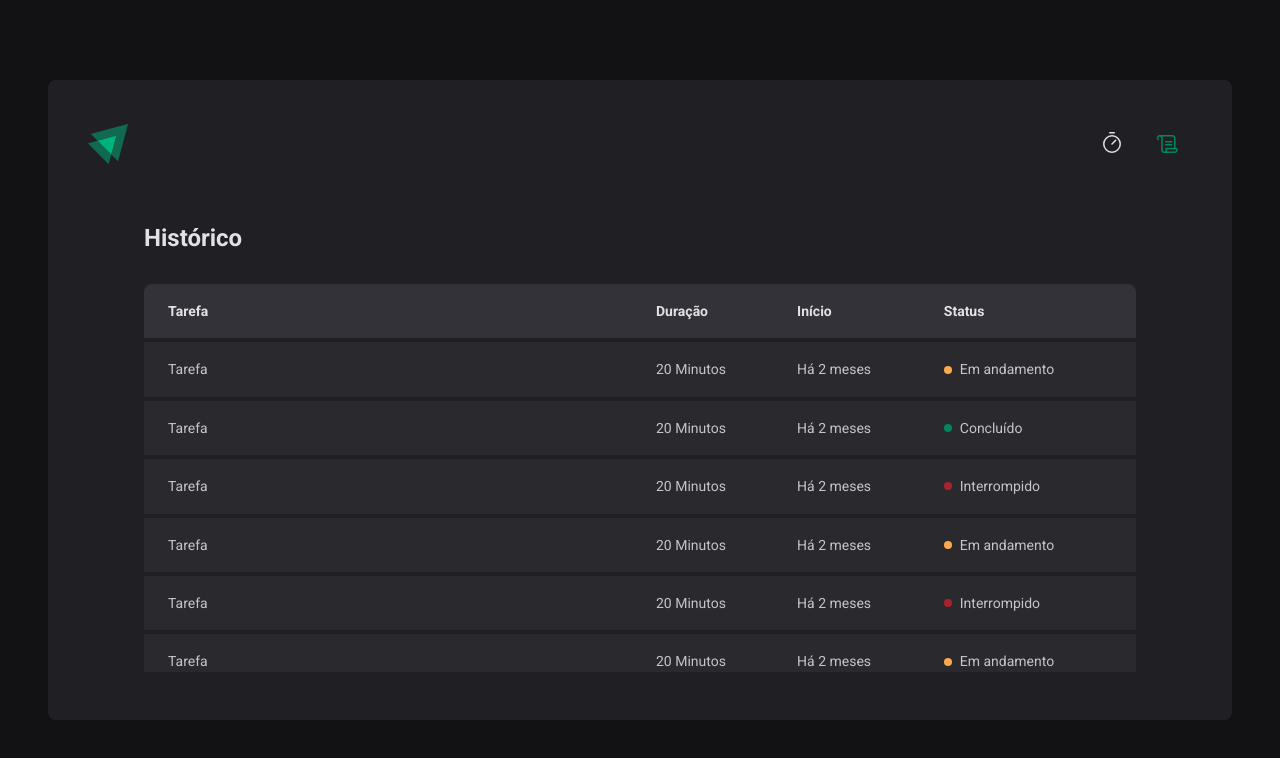
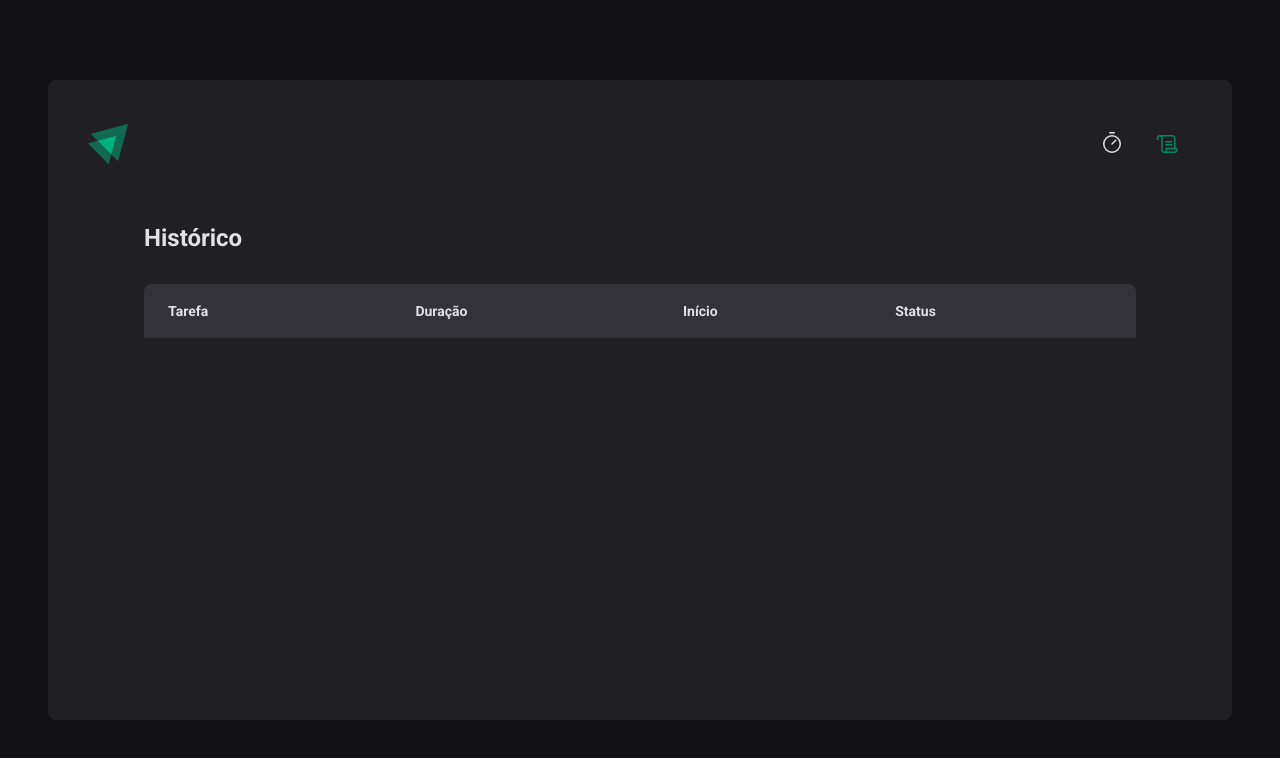
Before and after one commit to Kaique790/react-projects, a React (Vite) app: page /History in a window 1280 px wide. Shown: the top 758 px of the page. Built offline with nearby package versions, Linux system fonts and the light colour scheme.

Commit message:
History - completed

```diff
--- a/src/App.tsx
+++ b/src/App.tsx
@@ -3,11 +3,14 @@
 import { GlobalStyle } from "./styles/global";
 import { BrowserRouter } from "react-router-dom";
 import { Router } from "./Router";
+import { CyclesContextProvider } from "./contexts/CyclesContext";
 function App() {
   return (
     <ThemeProvider theme={defaultTheme}>
       <BrowserRouter>
-        <Router />
+        <CyclesContextProvider>
+          <Router />
+        </CyclesContextProvider>
       </BrowserRouter>
       <GlobalStyle />
     </ThemeProvider>
--- /dev/null
+++ b/src/contexts/CyclesContext.tsx
@@ -0,0 +1,105 @@
+import { createContext, ReactNode, useState } from "react";
+
+interface Cycle {
+  id: string;
+  task: string;
+  minutesAmount: number;
+  startDate: Date;
+  interruptDate?: Date;
+  finishedDate?: Date;
+}
+
+interface CreateCycleData {
+  task: string;
+  minutesAmount: number;
+}
+
+interface CyclesContextType {
+  cycles: Cycle[];
+  activeCycle: Cycle | undefined;
+  activeCycleId: string | null;
+  amountSecondsPassed: number;
+
+  markCurrentAsFinished: () => void;
+  setSecondsPassed: (seconds: number) => void;
+  createNewCycle: (data: CreateCycleData) => void;
+  interruptCurrentCycle: () => void;
+}
+
+interface CyclesContextProviderProps {
+  children: ReactNode;
+}
+
+export const CyclesContext = createContext({} as CyclesContextType);
+
+export function CyclesContextProvider({
+  children,
+}: CyclesContextProviderProps) {
+  const [cycles, setCycles] = useState<Cycle[]>([]);
+  const [activeCycleId, setActiveCycleId] = useState<string | null>(null);
+  const [amountSecondsPassed, setAmountSecondsPassed] = useState(0);
+
+  const activeCycle = cycles.find((cycle) => cycle.id === activeCycleId);
+
+  function setSecondsPassed(seconds: number) {
+    setAmountSecondsPassed(seconds);
+  }
+
+  function markCurrentAsFinished() {
+    setCycles((state) =>
+      state.map((cycle) => {
+        if (cycle.id === activeCycleId) {
+          return { ...cycle, finishedDate: new Date() };
+        } else {
+          return cycle;
+        }
+      })
+    );
+  }
+
+  function interruptCurrentCycle() {
+    setCycles((state) =>
+      state.map((cycle) => {
+        if (cycle.id === activeCycleId) {
+          return { ...cycle, interruptDate: new Date() };
+        }
+
+        return cycle;
+      })
+    );
+
+    setActiveCycleId(null);
+  }
+
+  function createNewCycle(data: CreateCycleData) {
+    const id = String(new Date().getTime());
+
+    const newCycle: Cycle = {
+      id,
+      task: data.task,
+      minutesAmount: data.minutesAmount,
+      startDate: new Date(),
+    };
+
+    setCycles((state) => [...state, newCycle]);
+    setAmountSecondsPassed(0);
+    setActiveCycleId(id);
+  }
+
+  return (
+    <CyclesContext.Provider
+      value={{
+        cycles,
+        activeCycle,
+        activeCycleId,
+        amountSecondsPassed,
+        setSecondsPassed,
+        markCurrentAsFinished,
+        createNewCycle,
+        interruptCurrentCycle,
+      }}
+    >
+      {children}
+    </CyclesContext.Provider>
+  );
+}
--- a/src/pages/History/index.tsx
+++ b/src/pages/History/index.tsx
@@ -1,6 +1,12 @@
+import { useContext } from "react";
 import { HistoryContainer, HistoryList, Status } from "./styles";
+import { CyclesContext } from "../../contexts/CyclesContext";
+import { formatDistanceToNow } from "date-fns";
+import { ptBR } from "date-fns/locale/pt-BR";
 
 export function History() {
+  const { cycles } = useContext(CyclesContext);
+
   return (
     <HistoryContainer>
       <h1>Histórico</h1>
@@ -17,62 +23,33 @@
           </thead>
 
           <tbody>
-            <tr>
-              <td>Tarefa</td>
-              <td>20 Minutos</td>
-              <td>Há 2 meses</td>
-              <td>
-                <Status statusColor="yellow">Em andamento</Status>
-              </td>
-            </tr>
-            <tr>
-              <td>Tarefa</td>
-              <td>20 Minutos</td>
-              <td>Há 2 meses</td>
-              <td>
-                <Status statusColor="green">Concluído</Status>
-              </td>
-            </tr>
-            <tr>
-              <td>Tarefa</td>
-              <td>20 Minutos</td>
-              <td>Há 2 meses</td>
-              <td>
-                <Status statusColor="red">Interrompido</Status>
-              </td>
-            </tr>
-            <tr>
-              <td>Tarefa</td>
-              <td>20 Minutos</td>
-              <td>Há 2 meses</td>
-              <td>
-                <Status statusColor="yellow">Em andamento</Status>
-              </td>
-            </tr>
-            <tr>
-              <td>Tarefa</td>
-              <td>20 Minutos</td>
-              <td>Há 2 meses</td>
-              <td>
-                <Status statusColor="red">Interrompido</Status>
-              </td>
-            </tr>
-            <tr>
-              <td>Tarefa</td>
-              <td>20 Minutos</td>
-              <td>Há 2 meses</td>
-              <td>
-                <Status statusColor="yellow">Em andamento</Status>
-              </td>
-            </tr>
-            <tr>
-              <td>Tarefa</td>
-              <td>20 Minutos</td>
-              <td>Há 2 meses</td>
-              <td>
-                <Status statusColor="green">Concluído</Status>
-              </td>
-            </tr>
+            {cycles.map((cycle) => {
+              return (
+                <tr key={cycle.id}>
+                  <td>{cycle.task}</td>
+                  <td>{cycle.minutesAmount} minutos</td>
+                  <td>
+                    {formatDistanceToNow(cycle.startDate, {
+                      addSuffix: true,
+                      locale: ptBR,
+                    })}
+                  </td>
+                  <td>
+                    {cycle.finishedDate && (
+                      <Status statusColor="green">Finalizado</Status>
+                    )}
+
+                    {cycle.interruptDate && (
+                      <Status statusColor="red">Interrompido</Status>
+                    )}
+
+                    {!cycle.finishedDate && !cycle.interruptDate && (
+                      <Status statusColor="yellow">Em andamento</Status>
+                    )}
+                  </td>
+                </tr>
+              );
+            })}
           </tbody>
         </table>
       </HistoryList>
--- a/src/pages/Home/components/Countdown/index.tsx
+++ b/src/pages/Home/components/Countdown/index.tsx
@@ -1,7 +1,7 @@
 import { useContext, useEffect } from "react";
 import { CountdownContainer, Separator } from "./styles";
 import { differenceInSeconds } from "date-fns";
-import { CyclesContext } from "../..";
+import { CyclesContext } from "../../../../contexts/CyclesContext";
 
 export function Countdown() {
   const {
@@ -18,6 +18,7 @@
 
     let interval: number;
 
+    if (activeCycle) {
       interval = setInterval(() => {
         const secondsDifference = differenceInSeconds(
           new Date(),
@@ -32,6 +33,11 @@
           setSecondsPassed(secondsDifference);
         }
       }, 1000);
+    } else {
+      setSecondsPassed(0);
+    }
+
+    return () => clearInterval(interval);
   }, [activeCycle, totalSeconds, markCurrentAsFinished, setSecondsPassed]);
 
   const currentSeconds = activeCycle ? totalSeconds - amountSecondsPassed : 0;
@@ -45,6 +51,8 @@
   useEffect(() => {
     if (activeCycle) {
       document.title = `${minutes}:${seconds}`;
+    } else {
+      document.title = "Pomodoro Timer";
     }
   }, [minutes, seconds, activeCycle]);
 
--- a/src/pages/Home/components/NewCycleForm/index.tsx
+++ b/src/pages/Home/components/NewCycleForm/index.tsx
@@ -1,6 +1,6 @@
 import { FormContainer, MinutesAmountInput, TaskInput } from "./styles";
 import { useContext } from "react";
-import { CyclesContext } from "../..";
+import { CyclesContext } from "../../../../contexts/CyclesContext";
 import { useFormContext } from "react-hook-form";
 
 export function NewCycleForm() {
@@ -32,7 +32,7 @@
         placeholder="00"
         type="number"
         step={5}
-        min={1}
+        min={5}
         max={60}
         required
         disabled={!!activeCycle}
--- a/src/pages/Home/index.tsx
+++ b/src/pages/Home/index.tsx
@@ -1,5 +1,4 @@
 import { HandPalm, Play } from "phosphor-react";
-import { createContext, useState } from "react";
 import { NewCycleForm } from "./components/NewCycleForm";
 import { Countdown } from "./components/Countdown";
 import { FormProvider, useForm } from "react-hook-form";
@@ -11,43 +10,22 @@
   StartCountdownButton,
   StopCountdownButton,
 } from "./styles";
-
-interface Cycle {
-  id: string;
-  task: string;
-  minutesAmount: number;
-  startDate: Date;
-  interruptDate?: Date;
-  finishedDate?: Date;
-}
-
-interface CyclesContextType {
-  activeCycle: Cycle | undefined;
-  activeCycleId: string | null;
-  amountSecondsPassed: number;
-
-  markCurrentAsFinished: () => void;
-  setSecondsPassed: (seconds: number) => void;
-}
-
-export const CyclesContext = createContext({} as CyclesContextType);
+import { useContext } from "react";
+import { CyclesContext } from "../../contexts/CyclesContext";
 
 export function Home() {
-  const [cycles, setCycles] = useState<Cycle[]>([]);
-  const [activeCycleId, setActiveCycleId] = useState<string | null>(null);
-  const [amountSecondsPassed, setAmountSecondsPassed] = useState(0);
-
-  const activeCycle = cycles.find((cycle) => cycle.id === activeCycleId);
-
-  function setSecondsPassed(seconds: number) {
-    setAmountSecondsPassed(seconds);
-  }
+  const {
+    activeCycle,
+    interruptCurrentCycle,
+    createNewCycle,
+    setSecondsPassed,
+  } = useContext(CyclesContext);
 
   const newCycleFormValidationSchema = zod.object({
     task: zod.string().min(1, "Especifique uma tarefa!"),
     minutesAmount: zod
       .number()
-      .min(1, "O cíclo tem no mínimo 5 minutos.")
+      .min(5, "O cíclo tem no mínimo 5 minutos.")
       .max(60, "O ciclo tem no máximo 60 minutos."),
   });
 
@@ -57,53 +35,17 @@
     resolver: zodResolver(newCycleFormValidationSchema),
     defaultValues: {
       task: "",
-      minutesAmount: 1,
+      minutesAmount: 5,
     },
   });
 
   const { reset, handleSubmit, watch } = newCycleForm;
 
-  function markCurrentAsFinished() {
-    setCycles((state) =>
-      state.map((cycle) => {
-        if (cycle.id === activeCycleId) {
-          return { ...cycle, finishedDate: new Date() };
-        } else {
-          return cycle;
-        }
-      })
-    );
-  }
-
   function handleCreateNewCycle(data: newCycleFormData) {
-    const id = String(new Date().getTime());
-
-    const newCycle: Cycle = {
-      id,
-      task: data.task,
-      minutesAmount: data.minutesAmount,
-      startDate: new Date(),
-    };
-
-    setCycles((state) => [...state, newCycle]);
-    setActiveCycleId(id);
-    setAmountSecondsPassed(0);
+    setSecondsPassed(0);
+    createNewCycle(data);
 
     reset();
-  }
-
-  function handleInterruptCycle() {
-    setCycles((state) =>
-      state.map((cycle) => {
-        if (cycle.id === activeCycleId) {
-          return { ...cycle, interruptDate: new Date() };
-        }
-
-        return cycle;
-      })
-    );
-
-    setActiveCycleId(null);
   }
 
   const task = watch("task");
@@ -117,25 +59,15 @@
           handleSubmit(handleCreateNewCycle)();
         }}
       >
-        <CyclesContext.Provider
-          value={{
-            setSecondsPassed,
-            activeCycle,
-            activeCycleId,
-            markCurrentAsFinished,
-            amountSecondsPassed,
-          }}
-        >
-          <FormProvider {...newCycleForm}>
-            <NewCycleForm />
-          </FormProvider>
+        <FormProvider {...newCycleForm}>
+          <NewCycleForm />
+        </FormProvider>
 
-          <Countdown />
-        </CyclesContext.Provider>
+        <Countdown />
 
         <div>
           {activeCycle ? (
-            <StopCountdownButton onClick={handleInterruptCycle} type="button">
+            <StopCountdownButton onClick={interruptCurrentCycle} type="button">
               <HandPalm />
               Interromper
             </StopCountdownButton>
```
Lines whose indentation alone changed are shown as unchanged.
